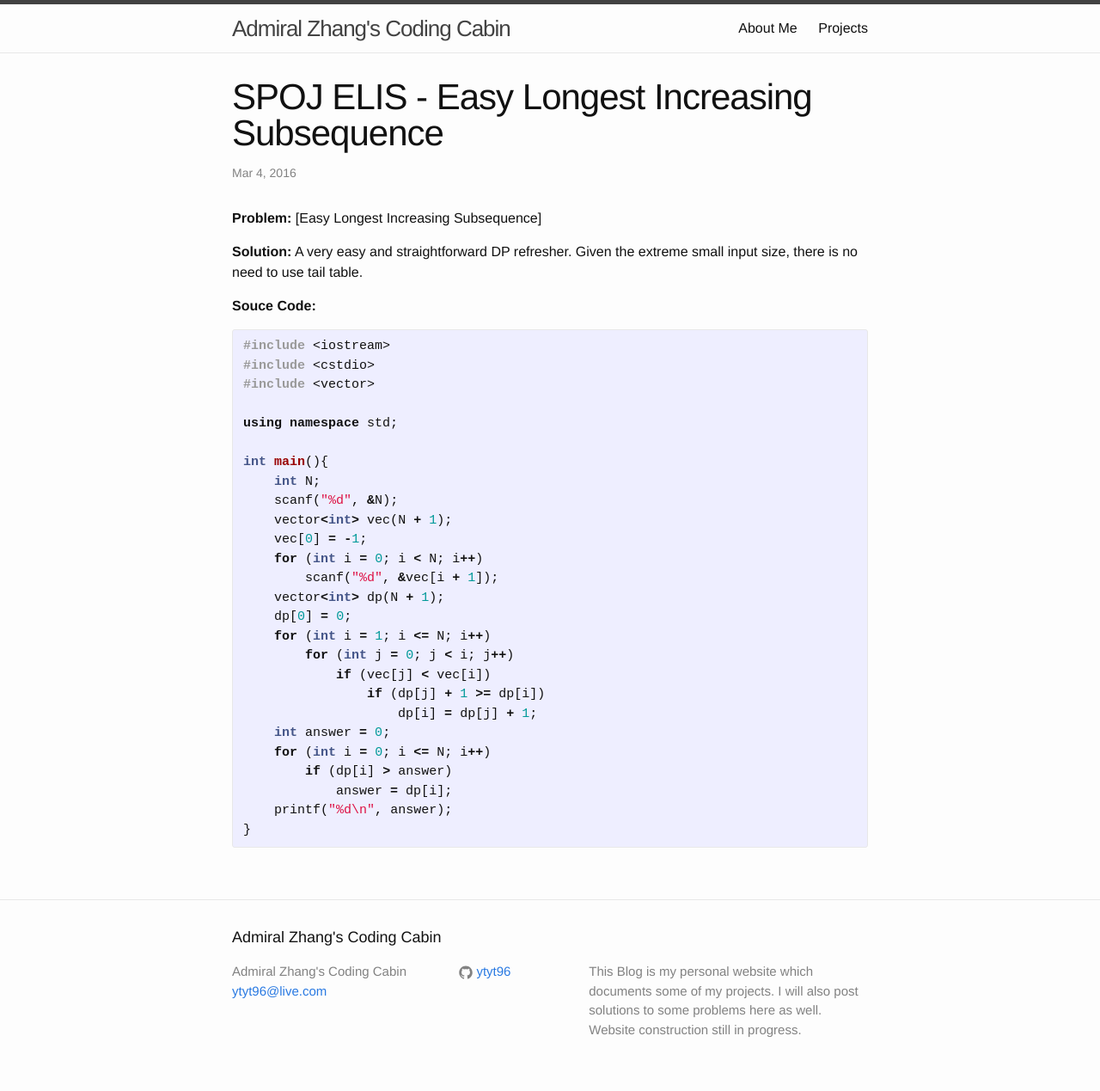
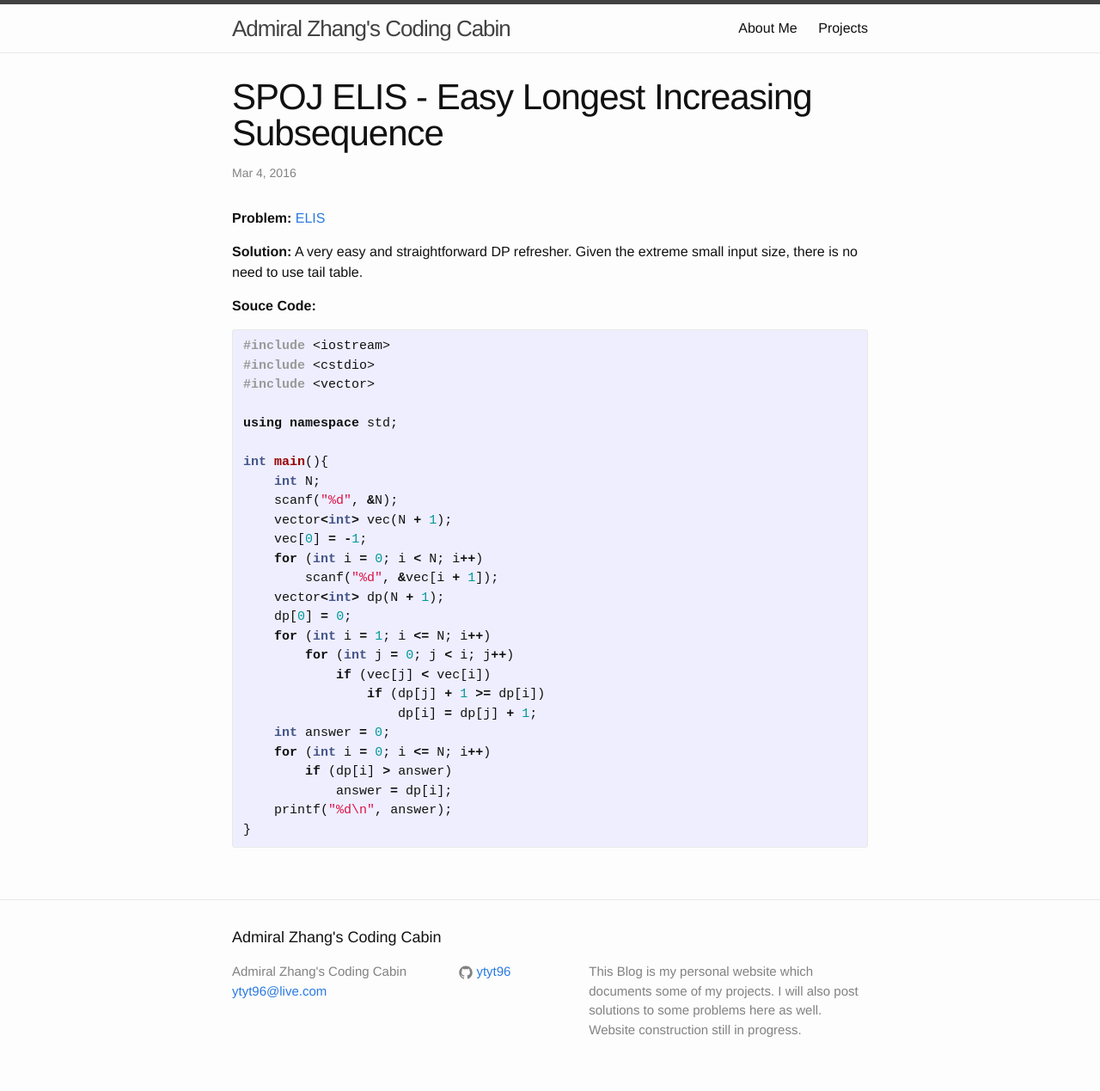
Before and after one commit to khaledlooda/yuting-zhang.github.io, a Jekyll site: the page built from _posts/2016-3-4-SPOJ-ELIS.markdown, in a window 1280 px wide. Shown: the whole page at 86% size. Built offline with Jekyll 4.4.1, drawn with Linux system fonts in a browser that asks for light colours; comment, search, counter and statistics services are not loaded.

Commit message:
one bug fixed

```diff
--- a/_posts/2016-3-4-SPOJ-ELIS.markdown
+++ b/_posts/2016-3-4-SPOJ-ELIS.markdown
@@ -5,7 +5,7 @@
 categories: UVa
 ---
 
-**Problem:** [Easy Longest Increasing Subsequence]
+**Problem:** [ELIS]
 
 **Solution:**
 A very easy and straightforward DP refresher.
```
Also changed, not shown: 1 other file.
